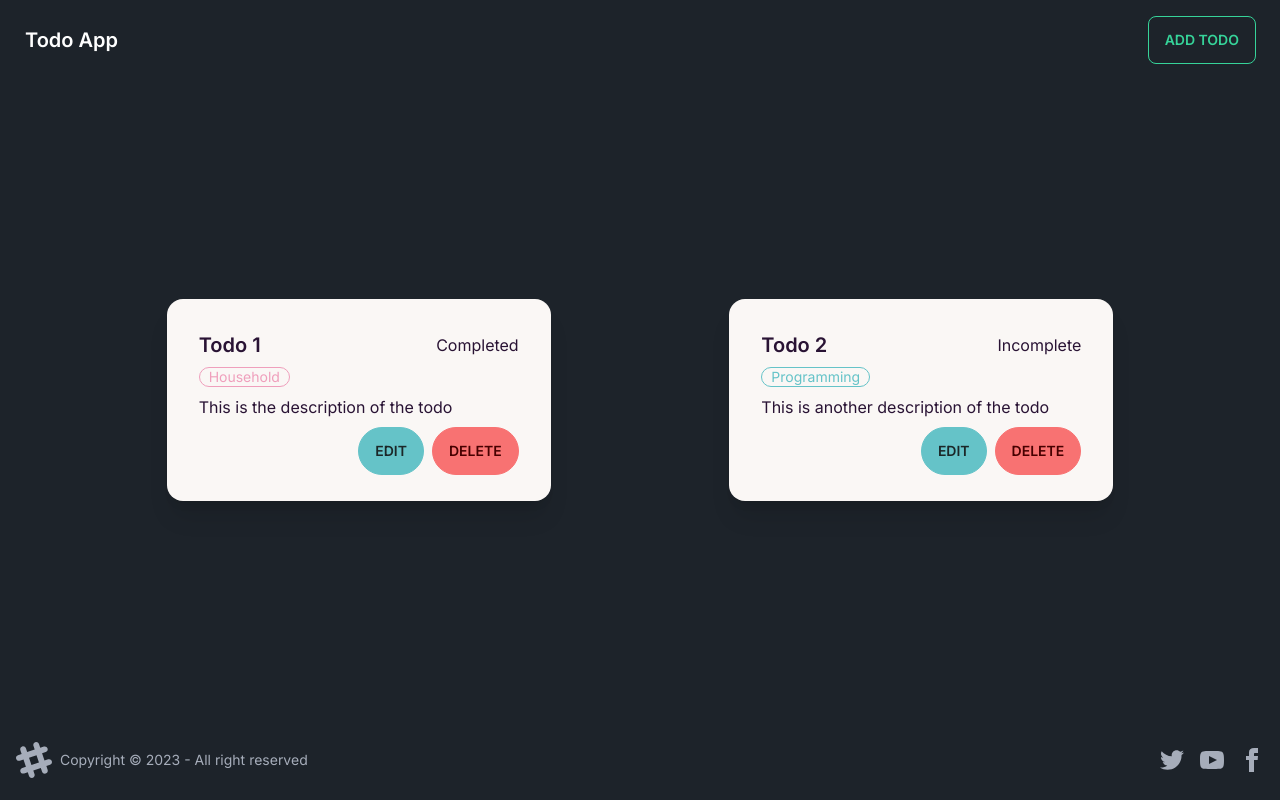
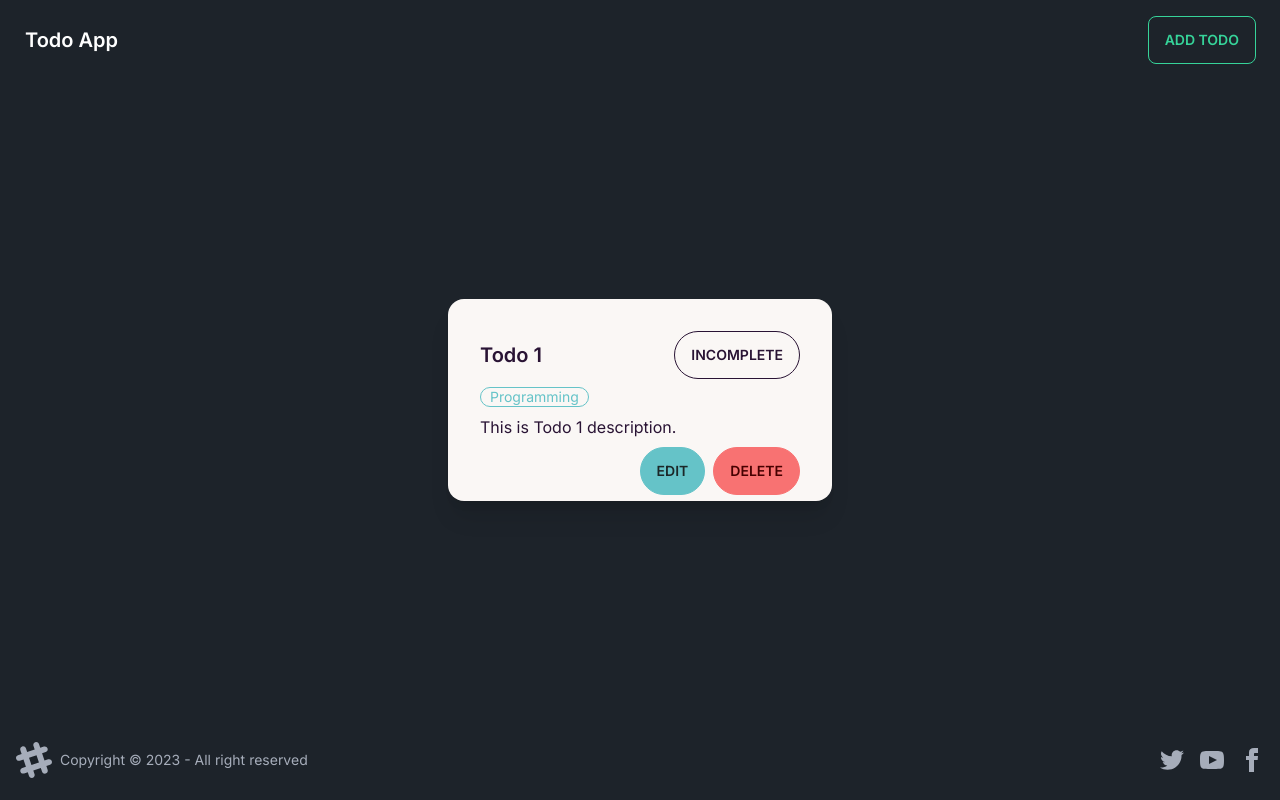
Before and after one commit to Chinmaykd21/todo-next, a Next.js app: page / in a window 1280 px wide. Built offline with nearby package versions, Linux system fonts and the light colour scheme.

Commit message:
change toast dismiss interval :fire:

```diff
--- a/app/(crud)/add/page.tsx
+++ b/app/(crud)/add/page.tsx
@@ -31,7 +31,7 @@ const AddTodo = () => {
           label: "Dismiss",
           onClick: () => toast.dismiss(),
         },
-        duration: Infinity,
+        duration: 5000,
       });
       return;
     }
@@ -51,7 +51,7 @@ const AddTodo = () => {
           label: "Dismiss",
           onClick: () => toast.dismiss(),
         },
-        duration: Infinity,
+        duration: 5000,
       });
       return;
     }
--- a/components/todo-modal.tsx
+++ b/components/todo-modal.tsx
@@ -21,7 +21,7 @@ const TodoModal = ({ data }: { data: todoProps }) => {
           label: "Dismiss",
           onClick: () => toast.dismiss(),
         },
-        duration: Infinity,
+        duration: 5000,
       });
       return;
     }
@@ -41,7 +41,7 @@ const TodoModal = ({ data }: { data: todoProps }) => {
           label: "Dismiss",
           onClick: () => toast.dismiss(),
         },
-        duration: Infinity,
+        duration: 5000,
       });
       return;
     }
@@ -50,7 +50,7 @@ const TodoModal = ({ data }: { data: todoProps }) => {
         label: "Dismiss",
         onClick: () => toast.dismiss(),
       },
-      duration: Infinity,
+      duration: 5000,
     });
   };
 
--- a/components/todo.tsx
+++ b/components/todo.tsx
@@ -1,13 +1,11 @@
 "use client";
 import { todoProps } from "@/lib/utils";
 import { useRouter } from "next/navigation";
-import { useState } from "react";
 import { Toaster, toast } from "sonner";
 import TodoModal from "./todo-modal";
 
 export const Todo = ({ data }: { data: todoProps }) => {
   const router = useRouter();
-  const [completed, setCompleted] = useState(data?.isFinished);
 
   if (!data) {
     return;
@@ -47,12 +45,10 @@ export const Todo = ({ data }: { data: todoProps }) => {
           label: "Dismiss",
           onClick: () => toast.dismiss(),
         },
-        duration: Infinity,
+        duration: 5000,
       });
       return;
     }
-
-    toast(`${data?.title} has been deleted successfully`, { duration: 10 });
     router.push("/");
   };
 
@@ -65,9 +61,9 @@ export const Todo = ({ data }: { data: todoProps }) => {
         <div className="card-body">
           <div className="flex flex-row justify-between items-center space-x-3">
             <h2 className="card-title">{data?.title}</h2>
-            <label className="text text-1xl">
+            <button className="btn btn-outline">
               {data?.isFinished ? "Completed" : "Incomplete"}
-            </label>
+            </button>
           </div>
           <div className={styles}>{data?.category}</div>
 
--- a/lib/data.json
+++ b/lib/data.json
@@ -1,16 +1,9 @@
 {
   "allTodos": [
     {
-      "id": "5ac782b9-f8bf-46cb-abc1-9145ae020a63",
+      "id": "38ade625-2f88-4bc3-bef9-c2e8782ba0f0",
       "title": "Todo 1",
-      "description": "This is the description of the todo",
-      "isFinished": true,
-      "category": "Household"
-    },
-    {
-      "id": "ce64197c-d0f1-4e6e-b463-a3872483f606",
-      "title": "Todo 2",
-      "description": "This is another description of the todo",
+      "description": "This is Todo 1 description.",
       "isFinished": false,
       "category": "Programming"
     }
```
